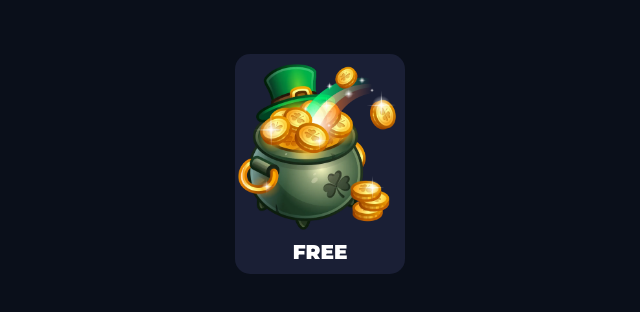
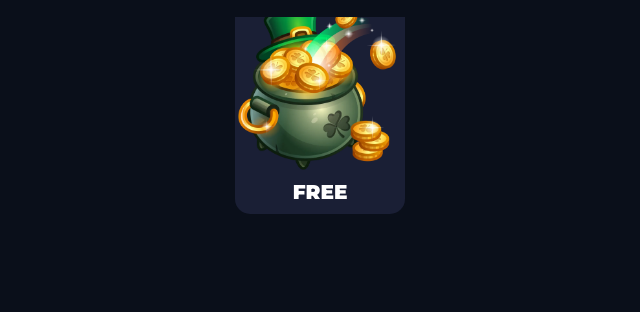
Before and after one commit to vitaliikrasnov7-coder/starwin-site, a plain HTML site: page project/index.html in a window 1280 px wide. Shown: the part 96-408 px from the top of the page, without its empty margins (320-960 px from the left). Drawn offline with Linux system fonts and the light colour scheme.

Commit message:
23546TER

```diff
--- a/project/index.html
+++ b/project/index.html
@@ -15,7 +15,7 @@
   .white1{ color:#fff; }
 
   /* Кейсы */
-  .cases-bar{ position:fixed; top:150px; left:0; width:100%; display:flex; justify-content:center; gap:20px; z-index:998; transition:transform .1s,opacity .1s;}
+  .cases-bar{ position:fixed; top:90px; left:0; width:100%; display:flex; justify-content:center; gap:20px; z-index:998; transition:transform .1s,opacity .1s;}
   .case{ width:150px; height:200px; background:#1a1f35; border-radius:15px; display:flex; flex-direction:column; align-items:center; padding:10px; cursor:pointer;}
   .case img.case-image{ width:100%; height:120px; object-fit:cover; margin-bottom:10px;}
   .case .case-name{ color:#fff; font-size:20px; font-weight:700; }
```
